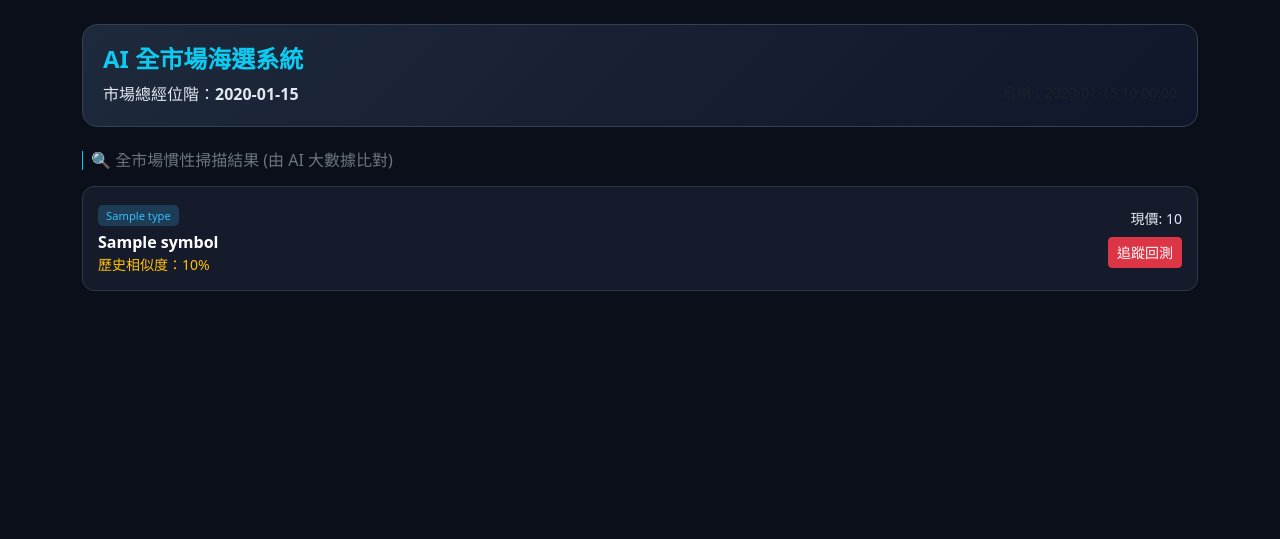
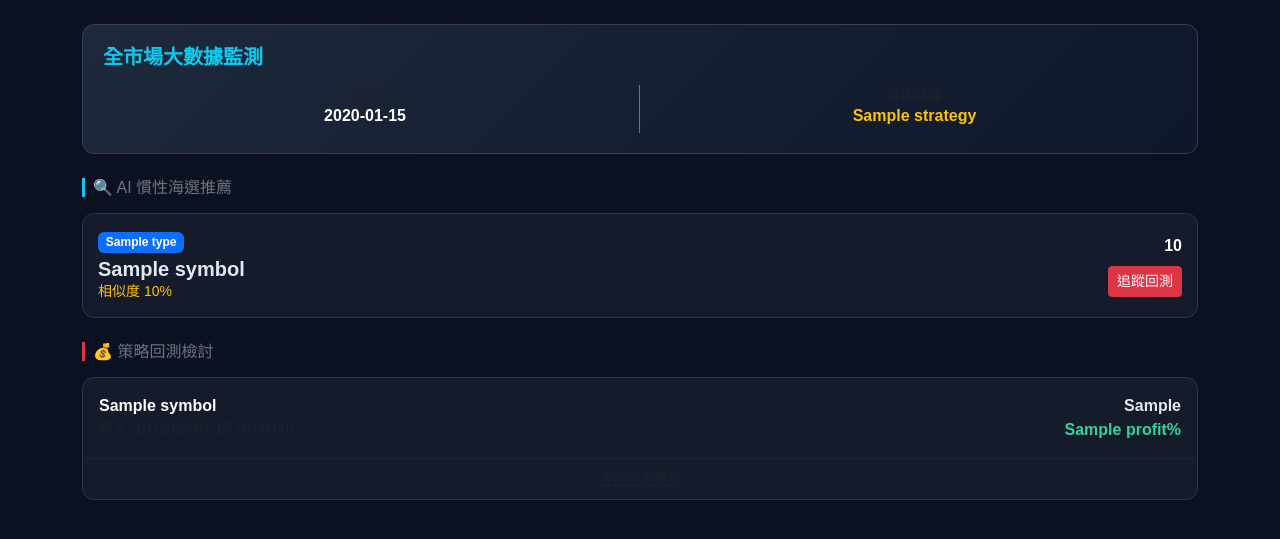
Before and after one commit to dannykao0715-code/stock-ai, a Flask app: template templates/index.html in a window 1280 px wide. Shown: the top 539 px of the page. Run offline with Flask 3, Linux system fonts and the light colour scheme; the template is opened without the code that fills it: most values are stand-ins (such as "Sample title", 1, 10 or a date in 2020).

Commit message:
Update index.html

```diff
--- a/templates/index.html
+++ b/templates/index.html
@@ -3,41 +3,66 @@
 <head>
     <meta charset="UTF-8">
     <meta name="viewport" content="width=device-width, initial-scale=1.0">
-    <title>AI 全市場監測決策系統</title>
+    <title>AI 全市場海選系統</title>
     <link href="https://cdn.jsdelivr.net/npm/bootstrap@5.3.0/dist/css/bootstrap.min.css" rel="stylesheet">
     <style>
-        body { background-color: #0b0f19; color: #e2e8f0; }
-        .header-box { background: linear-gradient(135deg, #1e293b, #0f172a); border-radius: 15px; padding: 20px; border: 1px solid #334155; }
-        .stk-card { background: #161b2c; border: 1px solid #2d3748; border-radius: 12px; margin-bottom: 10px; padding: 15px; }
-        .type-badge { font-size: 0.7rem; padding: 3px 8px; border-radius: 5px; background: rgba(56, 189, 248, 0.2); color: #38bdf8; }
+        body { background-color: #0b1120; color: #e2e8f0; font-family: sans-serif; }
+        .market-card { background: linear-gradient(135deg, #1e293b, #0f172a); border: 1px solid #334155; border-radius: 12px; padding: 20px; }
+        .stk-card { background: #161b2c; border: 1px solid #2d3748; border-radius: 12px; margin-bottom: 12px; padding: 15px; }
         .profit-pos { color: #fb7185; } .profit-neg { color: #34d399; }
     </style>
 </head>
 <body>
 <div class="container py-4">
-    <div class="header-box mb-4">
-        <h4 class="fw-bold text-info"> AI 全市場海選系統</h4>
-        <div class="d-flex justify-content-between">
-            <span>市場總經位階：<strong>{{ sentiment }}</strong></span>
-            <span class="text-muted small">日期：{{ now }}</span>
+    <div class="market-card mb-4">
+        <h5 class="text-info fw-bold">全市場大數據監測</h5>
+        <div class="row text-center mt-3">
+            <div class="col-6 border-end border-secondary">
+                <div class="small text-muted">市場位階</div>
+                <div class="h6 fw-bold text-white">{{ sentiment }}</div>
+            </div>
+            <div class="col-6">
+                <div class="small text-muted">戰術建議</div>
+                <div class="h6 fw-bold text-warning">{{ strategy }}</div>
+            </div>
         </div>
     </div>
 
-    <h6 class="text-secondary border-start border-info ps-2 mb-3">🔍 全市場慣性掃描結果 (由 AI 大數據比對)</h6>
+    <h6 class="mb-3 text-secondary border-start border-info ps-2 border-3">🔍 AI 慣性海選推薦</h6>
     {% for rec in recs %}
     <div class="stk-card d-flex justify-content-between align-items-center">
         <div>
-            <span class="type-badge">{{ rec.type }}</span>
-            <div class="fw-bold mt-1 text-white">{{ rec.symbol }}</div>
-            <div class="small text-warning">歷史相似度：{{ rec.score }}%</div>
+            <span class="badge bg-primary mb-1">{{ rec.type }}</span>
+            <div class="h5 fw-bold mb-0">{{ rec.symbol }}</div>
+            <div class="small text-warning">相似度 {{ rec.score }}%</div>
         </div>
         <div class="text-end">
-            <div class="small">現價: {{ rec.price }}</div>
-            <a href="/add/{{ rec.symbol }}/海選" class="btn btn-sm btn-danger mt-2">追蹤回測</a>
+            <div class="fw-bold text-white">{{ rec.price }}</div>
+            <a href="/add/{{ rec.symbol }}/{{ rec.price }}" class="btn btn-sm btn-danger mt-2">追蹤回測</a>
         </div>
     </div>
     {% endfor %}
 
+    <div class="mt-4">
+        <h6 class="text-secondary mb-3 border-start border-danger ps-2 border-3">💰 策略回測檢討</h6>
+        <div class="stk-card p-0">
+            {% for item in tracked %}
+            <div class="d-flex justify-content-between p-3 border-bottom border-secondary border-opacity-10">
+                <div>
+                    <div class="fw-bold text-white">{{ item.symbol }}</div>
+                    <div class="small text-muted">買入: {{ item.buy_price }} ({{ item.date }})</div>
+                </div>
+                <div class="text-end">
+                    <div class="fw-bold">{{ item.curr_p }}</div>
+                    <div class="fw-bold {{ 'profit-pos' if item.profit > 0 else 'profit-neg' }}">
+                        {{ '+' if item.profit > 0 }}{{ item.profit }}%
+                    </div>
+                </div>
+            </div>
+            {% endfor %}
+            <div class="p-2 text-center"><a href="/clear" class="text-muted small">清空回測數據</a></div>
+        </div>
     </div>
+</div>
 </body>
 </html>
```
